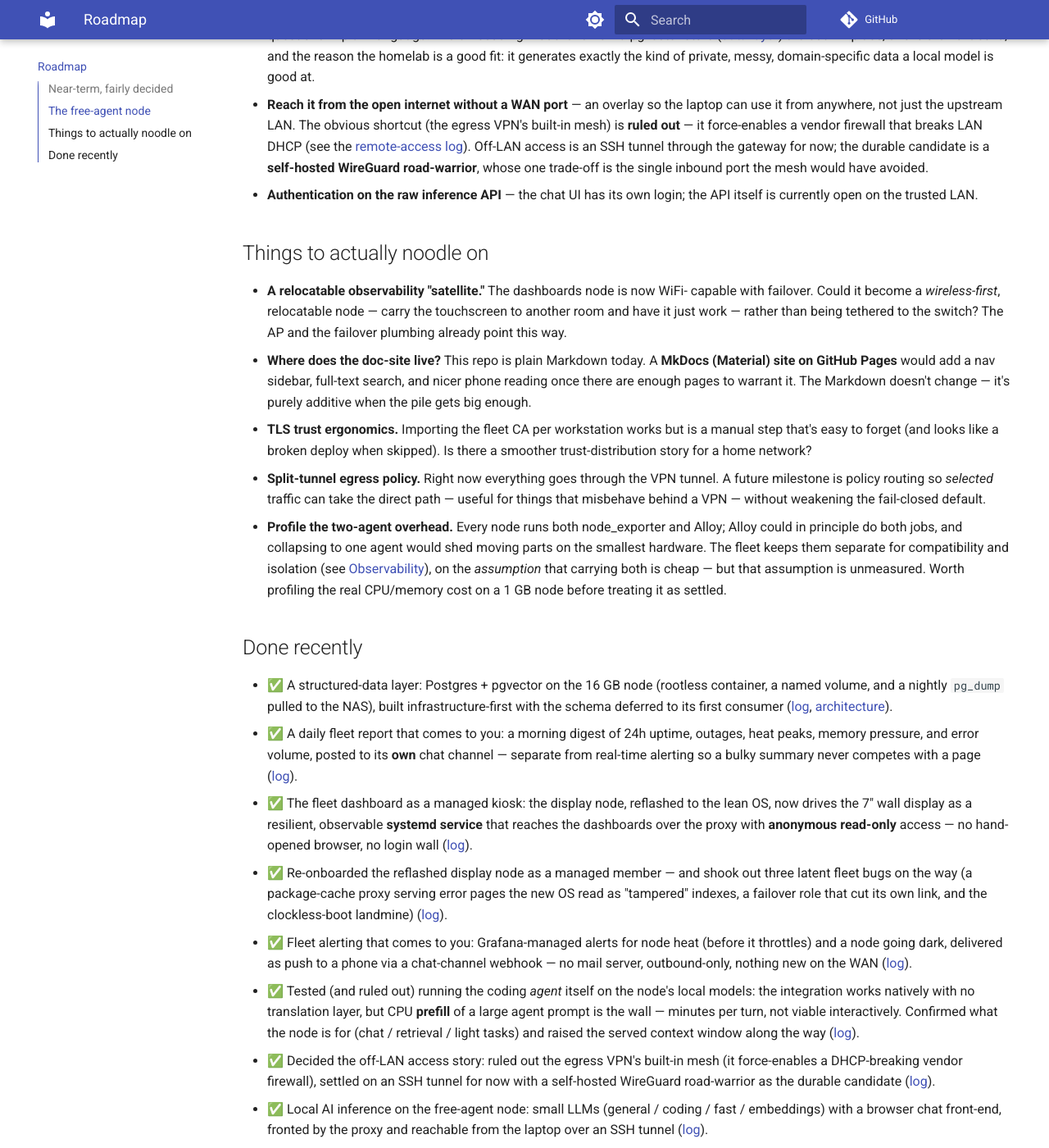
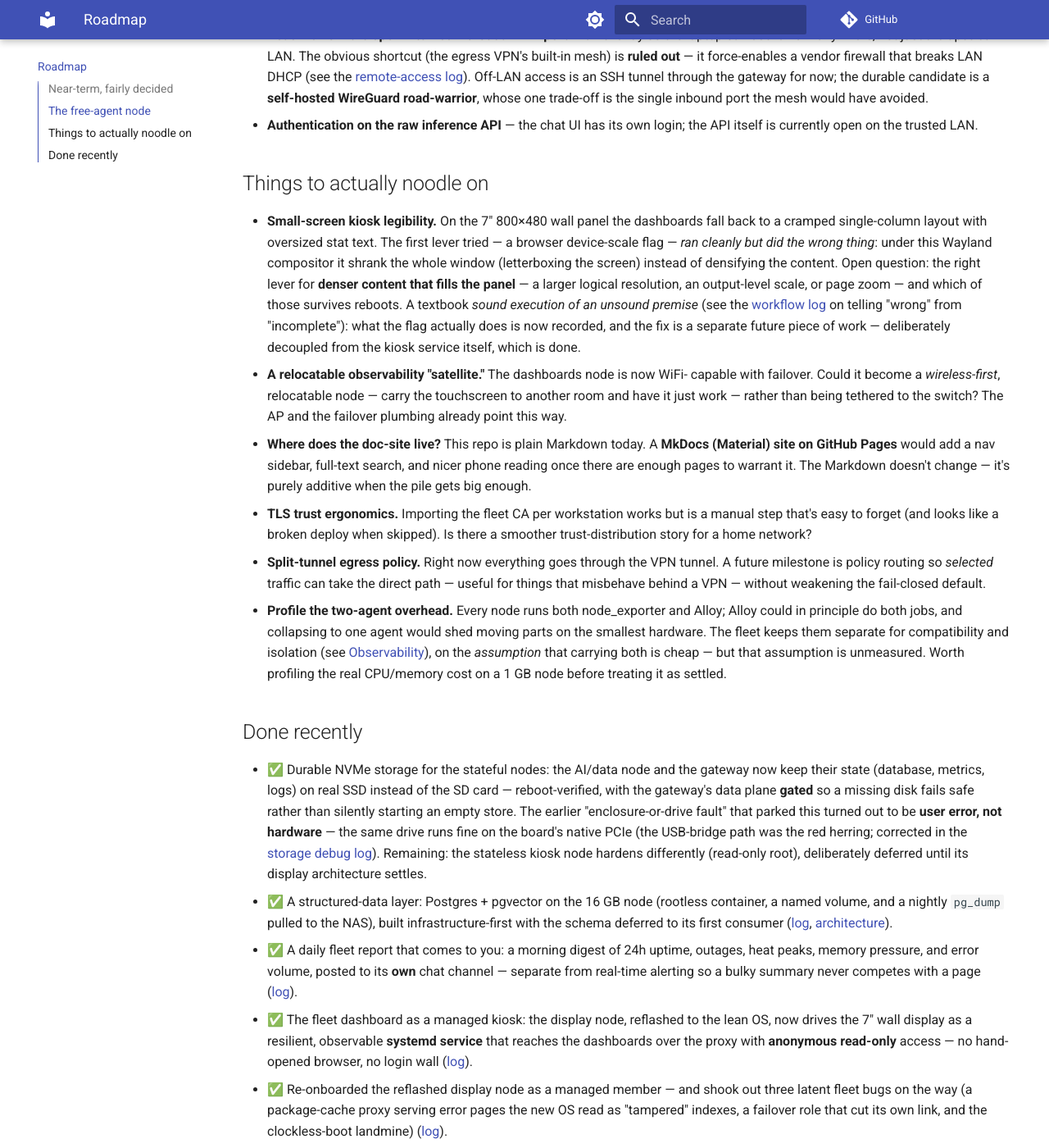
Before and after one commit to Caleb-Wrobel/fangs-doc, an MkDocs documentation site: the page built from docs/roadmap.md, in a window 1280 px wide and 1400 px high, scrolled down 1005 px. Shown: the whole window at 82% size. Built offline with MkDocs 1.6.1 and Material for MkDocs 9.7.7, drawn with Linux system fonts in a browser that asks for light colours; comment, search, counter and statistics services are not loaded; some of the changed text lies outside the part shown.

Commit message:
the map sheds dead paths / the small screen joins the noodling / the disk's tale set right
docs(roadmap): add kiosk-legibility painpoint; retire stale durability entry

Adopt the roadmap as the painpoint/improvement backlog (in lieu of a GitHub
Issues layer — solo project, no collaboration tier wanted).

- Add small-screen kiosk legibility to "Things to actually noodle on": the open
  lever question, framed as a sound-execution-of-an-unsound-premise parked item
  that links to the workflow log's "wrong vs incomplete" section.
- Retire the stale "Durable NVMe storage" near-term bullet (still said
  parked/enclosure-fault) and record it under Done recently with the corrected
  story — the fault was user error, not hardware; kiosk read-only-root remains.

---
the map sheds dead paths
the small screen joins the noodling
the disk's tale set right

```diff
--- a/docs/roadmap.md
+++ b/docs/roadmap.md
@@ -53,6 +47,17 @@ Still on its list:
 
 ## Things to actually noodle on
 
+- **Small-screen kiosk legibility.** On the 7″ 800×480 wall panel the dashboards fall
+  back to a cramped single-column layout with oversized stat text. The first lever
+  tried — a browser device-scale flag — *ran cleanly but did the wrong thing*: under
+  this Wayland compositor it shrank the whole window (letterboxing the screen) instead
+  of densifying the content. Open question: the right lever for **denser content that
+  fills the panel** — a larger logical resolution, an output-level scale, or page zoom —
+  and which of those survives reboots. A textbook *sound execution of an unsound premise*
+  (see the [workflow log](log/2026-06-feature-workflow.md) on telling "wrong" from
+  "incomplete"): what the flag actually does is now recorded, and the fix is a separate
+  future piece of work — deliberately decoupled from the kiosk service itself, which is
+  done.
 - **A relocatable observability "satellite."** The dashboards node is now WiFi-
   capable with failover. Could it become a *wireless-first*, relocatable node —
   carry the touchscreen to another room and have it just work — rather than being
@@ -79,6 +84,15 @@ Still on its list:
 
 ## Done recently
 
+- ✅ Durable NVMe storage for the stateful nodes: the AI/data node and the gateway now
+  keep their state (database, metrics, logs) on real SSD instead of the SD card —
+  reboot-verified, with the gateway's data plane **gated** so a missing disk fails safe
+  rather than silently starting an empty store. The earlier "enclosure-or-drive fault"
+  that parked this turned out to be **user error, not hardware** — the same drive runs
+  fine on the board's native PCIe (the USB-bridge path was the red herring; corrected
+  in the [storage debug log](log/2026-06-storage-enclosure-debug.md)). Remaining: the
+  stateless kiosk node hardens differently (read-only root), deliberately deferred until
+  its display architecture settles.
 - ✅ A structured-data layer: Postgres + pgvector on the 16 GB node (rootless container, a
   named volume, and a nightly `pg_dump` pulled to the NAS), built infrastructure-first with the
   schema deferred to its first consumer ([log](log/2026-06-postgres-data-layer.md),
```
Also changed, not shown: other parts of docs/roadmap.md (+0 -6 lines).
